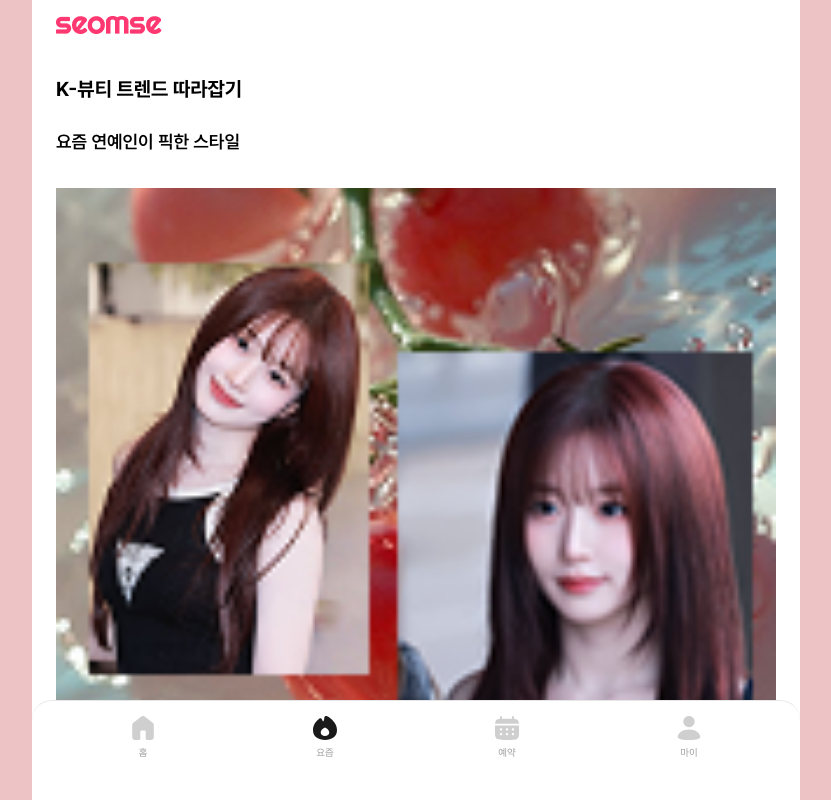
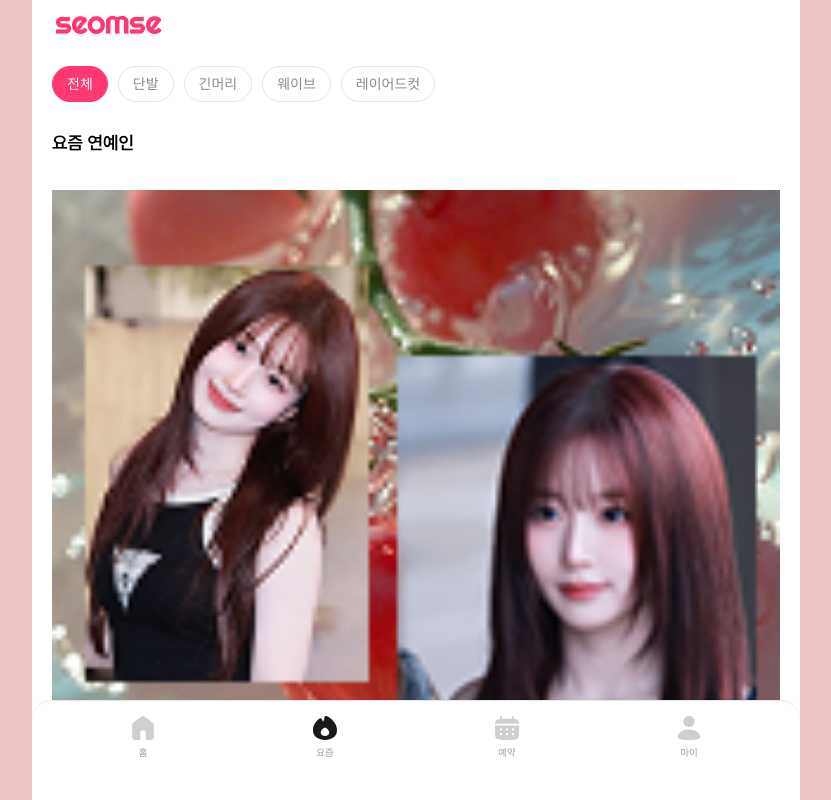
Before and after one commit to Team-SEOMSE/seomse-web, a React (Vite) app: page /trend in a window 1280 px wide. Shown: the whole page, without its empty margins (224-1055 px from the left). Built offline with nearby package versions, Linux system fonts and the light colour scheme.

Commit message:
feat: 요즘 페이지 작업 중
- 상단 Tabs 컴포넌트화 예정

```diff
--- /dev/null
+++ b/src/components/trend/StyleSwiper.module.css
@@ -0,0 +1,3 @@
+.swiper_section {
+    padding: 0 20px;
+}
--- a/src/components/trend/styleSwiper/StyleSwiper.tsx
+++ b/src/components/trend/StyleSwiper.tsx
@@ -1,11 +1,11 @@
 import { useRef } from "react";
-import styling from "../../../assets/images/homeStyling.png";
-import styling2 from "../../../assets/images/homeStyling2.png";
-import trend1 from "../../../assets/images/trend.png";
-import trend2 from "../../../assets/images/trend2.png";
-import SectionTitle from "../../common/sectionTitle/SectionTitle";
-import type { SwiperHandle } from "../../common/swiper/Swiper";
-import Swiper from "../../common/swiper/Swiper";
+import styling from "../../assets/images/homeStyling.png";
+import styling2 from "../../assets/images/homeStyling2.png";
+import trend1 from "../../assets/images/trend.png";
+import trend2 from "../../assets/images/trend2.png";
+import SectionTitle from "../common/sectionTitle/SectionTitle";
+import type { SwiperHandle } from "../common/swiper/Swiper";
+import Swiper from "../common/swiper/Swiper";
 import styles from "./StyleSwiper.module.css";
 
 const StyleSwiper = () => {
@@ -13,8 +13,7 @@ const StyleSwiper = () => {
 
     return (
         <section className={styles.swiper_section}>
-            <h1 className={styles.title}>K-뷰티 트렌드 따라잡기</h1>
-            <SectionTitle>요즘 연예인이 픽한 스타일</SectionTitle>
+            <SectionTitle>요즘 연예인</SectionTitle>
             <Swiper
                 ref={ref}
                 items={[
@@ -35,11 +34,9 @@ const StyleSwiper = () => {
                     },
                 ]}
                 aspect="3 / 4"
-                showDots
-                showProgress
             />
 
-            <SectionTitle>요즘 가장 인기있는 K-뷰티 스타일</SectionTitle>
+            <SectionTitle>요즘 인플루언서</SectionTitle>
             <Swiper
                 ref={ref}
                 items={[
@@ -60,8 +57,6 @@ const StyleSwiper = () => {
                     },
                 ]}
                 aspect="3 / 4"
-                showDots
-                showProgress
             />
         </section>
     );
--- /dev/null
+++ b/src/components/trend/Tabs.module.css
@@ -0,0 +1,33 @@
+.wrap {
+    display: flex;
+    gap: 10px;
+    overflow-x: auto;
+    -webkit-overflow-scrolling: touch;
+    padding: 6px 20px;
+    scrollbar-width: none;
+}
+.wrap::-webkit-scrollbar {
+    display: none;
+}
+
+.chip {
+    border: 1px solid #e5e5e5;
+    background: #fff;
+    color: #8c8c8c;
+    border-radius: 9999px;
+    padding: 10px 14px;
+    font-size: 14px;
+    line-height: 1;
+    white-space: nowrap;
+    user-select: none;
+}
+
+.chip:focus-visible {
+    outline: none;
+}
+
+.active {
+    border-color: #ff3871;
+    background: #ff3871;
+    color: #fff;
+}
--- /dev/null
+++ b/src/components/trend/Tabs.tsx
@@ -0,0 +1,81 @@
+import { useEffect, useRef, useState } from "react";
+import styles from "./Tabs.module.css";
+
+export type TabItem = { key: string; label: string };
+
+type Props = {
+    items?: TabItem[];
+    value?: string;
+    defaultValue?: string;
+    onChange?: (key: string) => void;
+    className?: string;
+};
+
+const DEFAULT_ITEMS: TabItem[] = [
+    { key: "all", label: "전체" },
+    { key: "short", label: "단발" },
+    { key: "long", label: "긴머리" },
+    { key: "wave", label: "웨이브" },
+    { key: "layer", label: "레이어드컷" },
+];
+
+const Tabs = ({
+    items = DEFAULT_ITEMS,
+    value,
+    defaultValue,
+    onChange,
+    className,
+}: Props) => {
+    const controlled = value !== undefined;
+    const [inner, setInner] = useState<string>(
+        value ?? defaultValue ?? items[0]?.key ?? ""
+    );
+    const current = controlled ? (value as string) : inner;
+
+    useEffect(() => {
+        if (!controlled && !inner && items[0]) setInner(items[0].key);
+    }, [controlled, inner, items]);
+
+    const activeRef = useRef<HTMLButtonElement>(null);
+    useEffect(() => {
+        activeRef.current?.scrollIntoView({
+            behavior: "smooth",
+            inline: "center",
+            block: "nearest",
+        });
+    }, [current]);
+
+    const handleChange = (k: string) => {
+        if (!controlled) setInner(k);
+        onChange?.(k);
+    };
+
+    return (
+        <div
+            className={`${styles.wrap} ${className ?? ""}`}
+            role="tablist"
+            aria-orientation="horizontal"
+        >
+            {items.map((it) => {
+                const active = it.key === current;
+                return (
+                    <button
+                        key={it.key}
+                        ref={active ? activeRef : undefined}
+                        type="button"
+                        className={`${styles.chip} ${
+                            active ? styles.active : ""
+                        }`}
+                        role="tab"
+                        aria-selected={active}
+                        onClick={() => handleChange(it.key)}
+                    >
+                        {it.label}
+                    </button>
+                );
+            })}
+        </div>
+    );
+};
+
+export default Tabs;
--- a/src/components/trend/styleSwiper/StyleSwiper.module.css
+++ /dev/null
@@ -1,8 +0,0 @@
-.swiper_section {
-    margin: 0 24px;
-}
-
-.title {
-    font-size: 20px;
-    margin-bottom: 30px;
-}
--- a/src/pages/trend/Trend.tsx
+++ b/src/pages/trend/Trend.tsx
@@ -1,4 +1,5 @@
-import StyleSwiper from "../../components/trend/styleSwiper/StyleSwiper";
+import StyleSwiper from "../../components/trend/StyleSwiper";
+import Tabs from "../../components/trend/Tabs";
 import Header from "../../layout/header/Header";
 import Navbar from "../../layout/navbar/Navbar";
 import styles from "./Trend.module.css";
@@ -8,6 +9,7 @@ const Trend = () => {
         <div className={styles.screen}>
             <Header />
             <div className={styles.content}>
+                <Tabs />
                 <StyleSwiper />
             </div>
             <Navbar />
```
